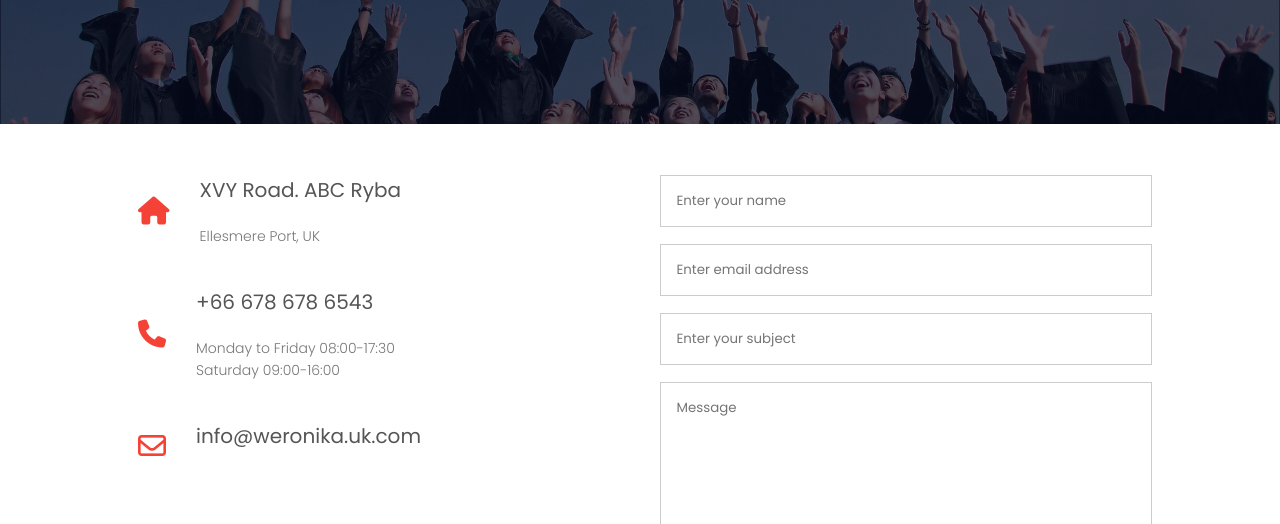
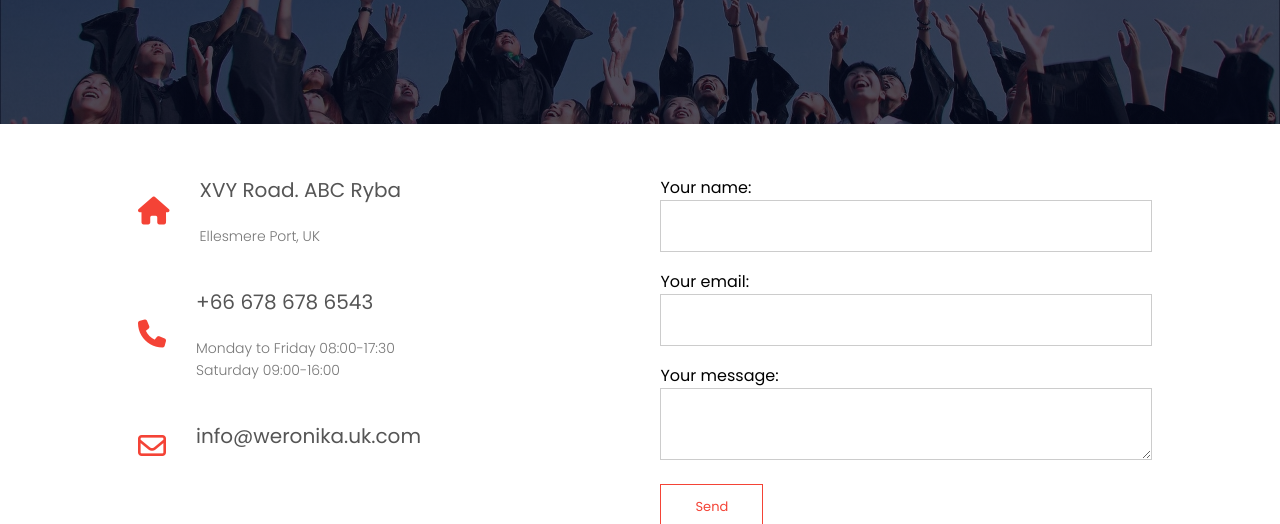
Before and after one commit to rybaweronika/edufold, a plain HTML site: page contact.html in a window 1280 px wide. Shown: the part 276-800 px from the top of the page. Drawn offline with Linux system fonts and the light colour scheme.

Commit message:
Update contact form

```diff
--- a/contact.html
+++ b/contact.html
@@ -72,13 +72,31 @@
             </div>
             <div class="contact-col">
 
-                <form  onsubmit="sendEmail(); reset(); return false;">
+                <!----- <form  onsubmit="sendEmail(); reset(); return false;">
                     <input type="text" id="name" placeholder="Enter your name" required>
                     <input type="email" id="email" placeholder="Enter email address" required>
                     <input type="text" id="subject" placeholder="Enter your subject" required>
                     <textarea rows="8" id="message" placeholder="Message" required></textarea>
                     <button type="submit"  class="hero-btn red-btn">Send</button>
 
+                </form> ----->
+                 <form
+                    action="https://formspree.io/f/mzboypaa"
+                    method="POST"
+                    >
+                    <label>Your name:
+                        <input type="text" name="name"  required>
+                    </label>
+                    <label>
+                        Your email:
+                        <input type="email" name="email" required>
+                    </label>
+                    <label>
+                        Your message:
+                        <textarea name="message"></textarea>
+                    </label>
+                    <!-- your other form fields go here -->
+                    <button type="submit" class="hero-btn red-btn">Send</button>
                 </form>
 
 
```
